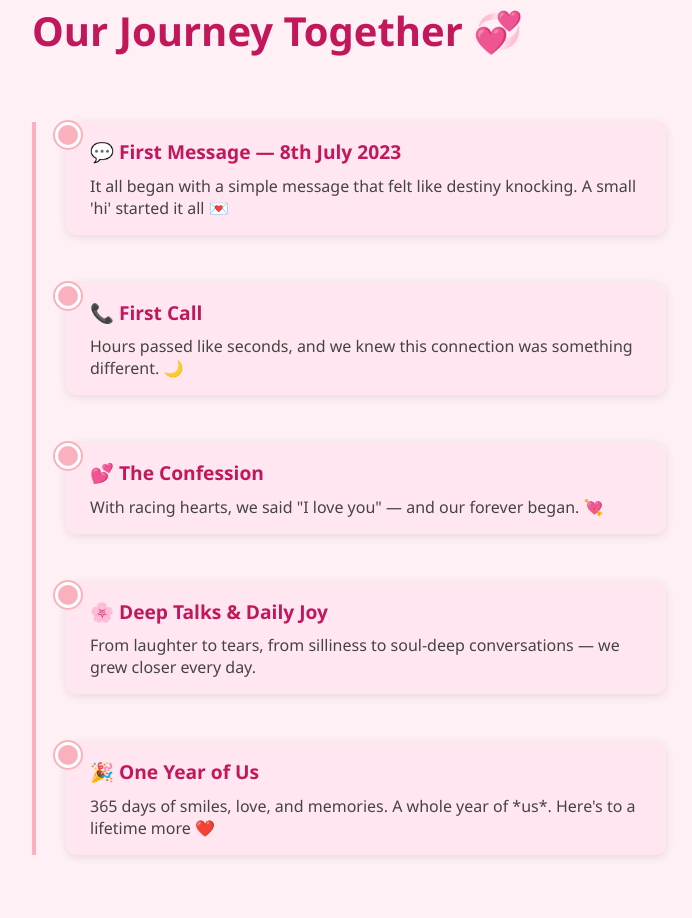
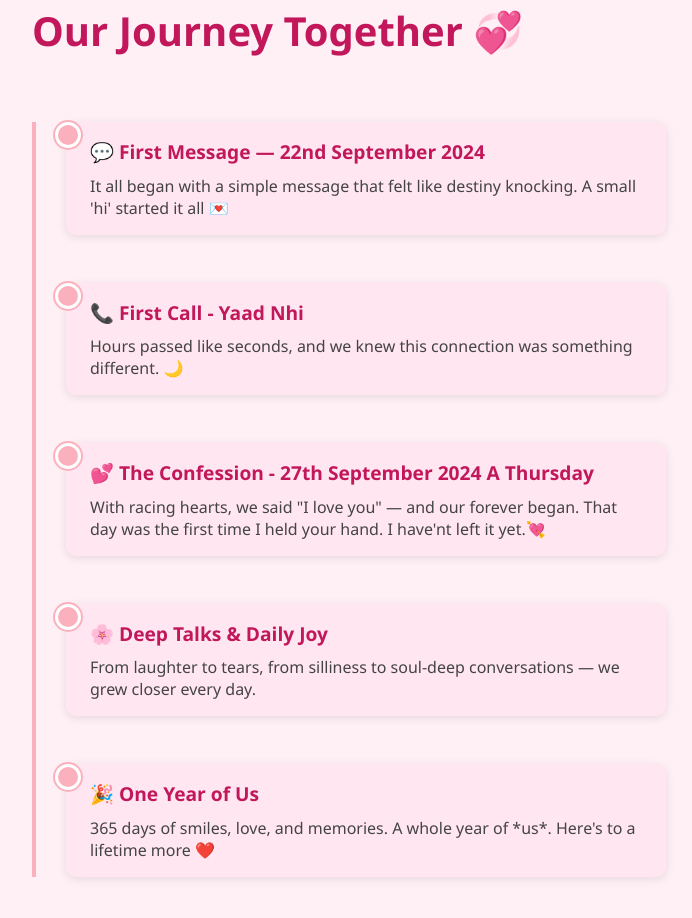
Before and after one commit to Biswarup295/anniversary-website, a plain HTML site: page index.html in a window 1280 px wide. Shown: the part 877-1795 px from the top of the page, without its empty margins (0-692 px from the left). Drawn offline with Linux system fonts and the light colour scheme.

Commit message:
Update index.html

```diff
--- a/index.html
+++ b/index.html
@@ -175,20 +175,20 @@
   <div class="timeline">
     <div class="timeline-item">
       <div class="timeline-content">
-        <h3>💬 First Message — 8th July 2023</h3>
+        <h3>💬 First Message — 22nd September 2024</h3>
         <p>It all began with a simple message that felt like destiny knocking. A small 'hi' started it all 💌</p>
       </div>
     </div>
     <div class="timeline-item">
       <div class="timeline-content">
-        <h3>📞 First Call</h3>
+        <h3>📞 First Call - Yaad Nhi </h3>
         <p>Hours passed like seconds, and we knew this connection was something different. 🌙</p>
       </div>
     </div>
     <div class="timeline-item">
       <div class="timeline-content">
-        <h3>💕 The Confession</h3>
-        <p>With racing hearts, we said "I love you" — and our forever began. 💘</p>
+        <h3>💕 The Confession - 27th September 2024 A Thursday</h3>
+        <p>With racing hearts, we said "I love you" — and our forever began. That day was the first time I held your hand. I have'nt left it yet.💘</p>
       </div>
     </div>
     <div class="timeline-item">
```
